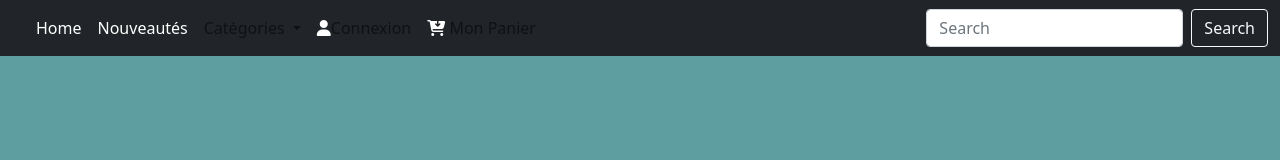
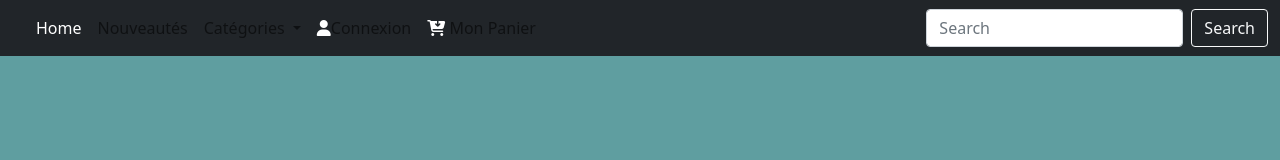
Before and after one commit to Nmx-1/Projet-fin-etude, a plain HTML site: page index.html in a window 1280 px wide. Drawn offline with nearby package versions, Linux system fonts and the light colour scheme.

Commit message:
Update index.html

```diff
--- a/index.html
+++ b/index.html
@@ -46,7 +46,7 @@
                         <a class="nav-link active" aria-current="page" style="color: white;" href="#">Home</a>
                     </li>
                     <li class="nav-item">
-                        <a class="nav-link"style="color: white; href="#">Nouveautés</a>
+                        <a class="nav-link" href="#">Nouveautés</a>
                     </li>
                     <li class="nav-item dropdown">
                         <a class="nav-link dropdown-toggle " href="#" id="navbarDropdown" role="button"
```
